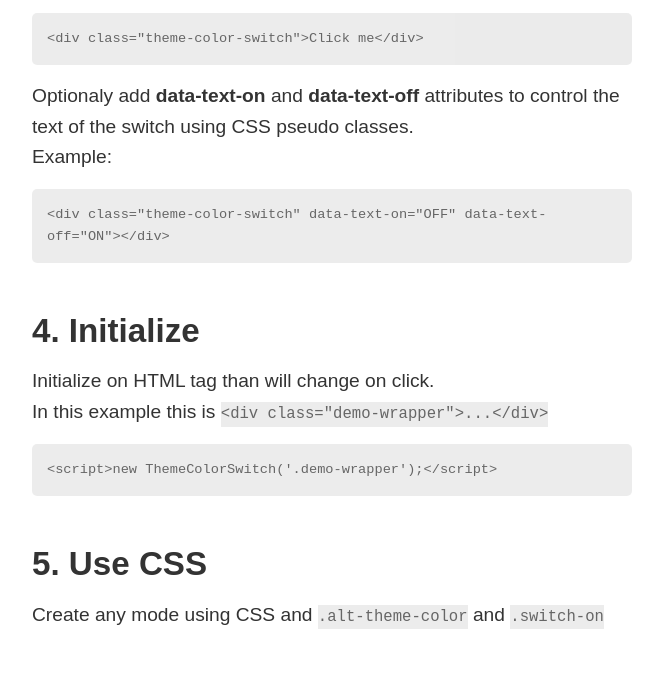
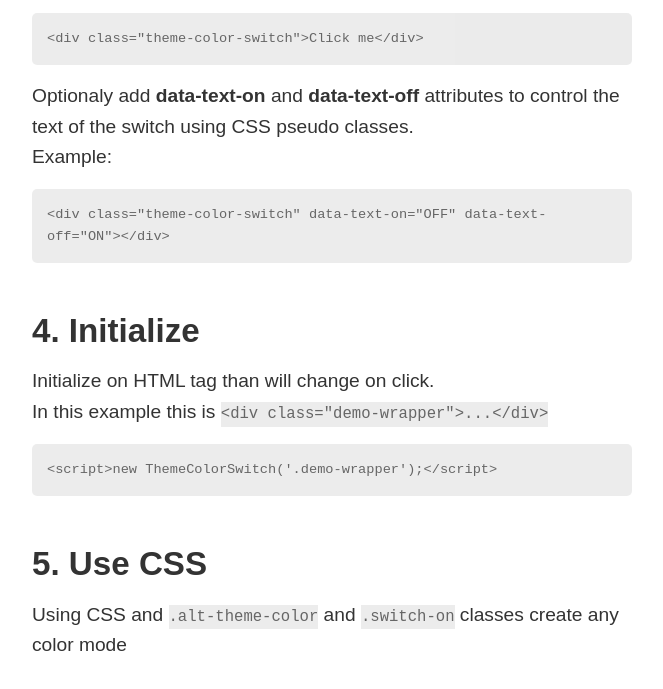
Before and after one commit to kulikovoleksandr/theme-color-switch, a plain HTML site: page index.html in a window 1280 px wide. Shown: the part 1234-1923 px from the top of the page, without its empty margins (308-971 px from the left). Drawn offline with Linux system fonts and the light colour scheme.

Commit message:
Update index.html

```diff
--- a/index.html
+++ b/index.html
@@ -85,7 +85,7 @@
         </pre>
 
         <h3>5. Use CSS</h3>
-        <p>Create any mode using CSS and <code>.alt-theme-color</code> and <code>.switch-on</code></p>
+        <p>Using CSS and <code>.alt-theme-color</code> and <code>.switch-on</code> classes create any color mode</p>
       </div>
       <!-- demo-container -->
     </div>
```
